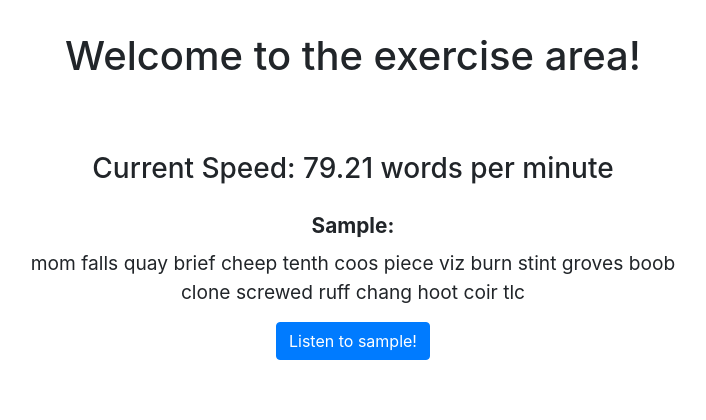
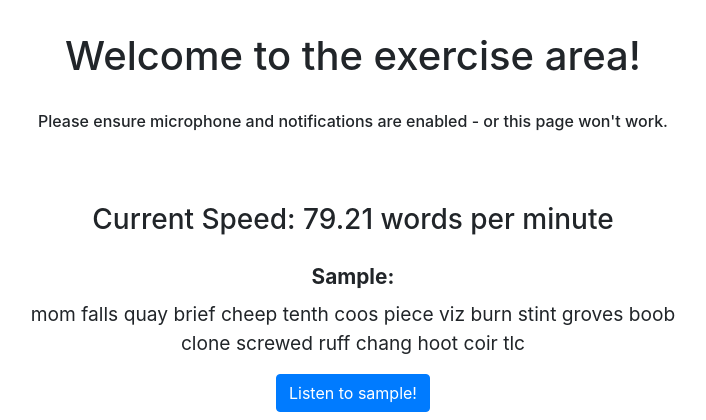
Before and after one commit to cyruslhh/SpeechPacer, a Flask app: page /exercises in a window 1280 px wide. Shown: the part 56-476 px from the top of the page, without its empty margins (287-993 px from the left). Run offline with Flask 2, Linux system fonts and the light colour scheme; a user stored in the database is signed in; some libraries are stand-ins or nearby versions.

Commit message:
added warning

```diff
--- a/templates/exercise.html
+++ b/templates/exercise.html
@@ -22,6 +22,7 @@
 
 {% block title %}
 <h1 class="pt-4"> Welcome to the exercise area!</h1>
+<h6 class="pt-4"> Please ensure microphone and notifications are enabled - or this page won't work.</h6>
 {% endblock %}
 
 {% block main %}
```
